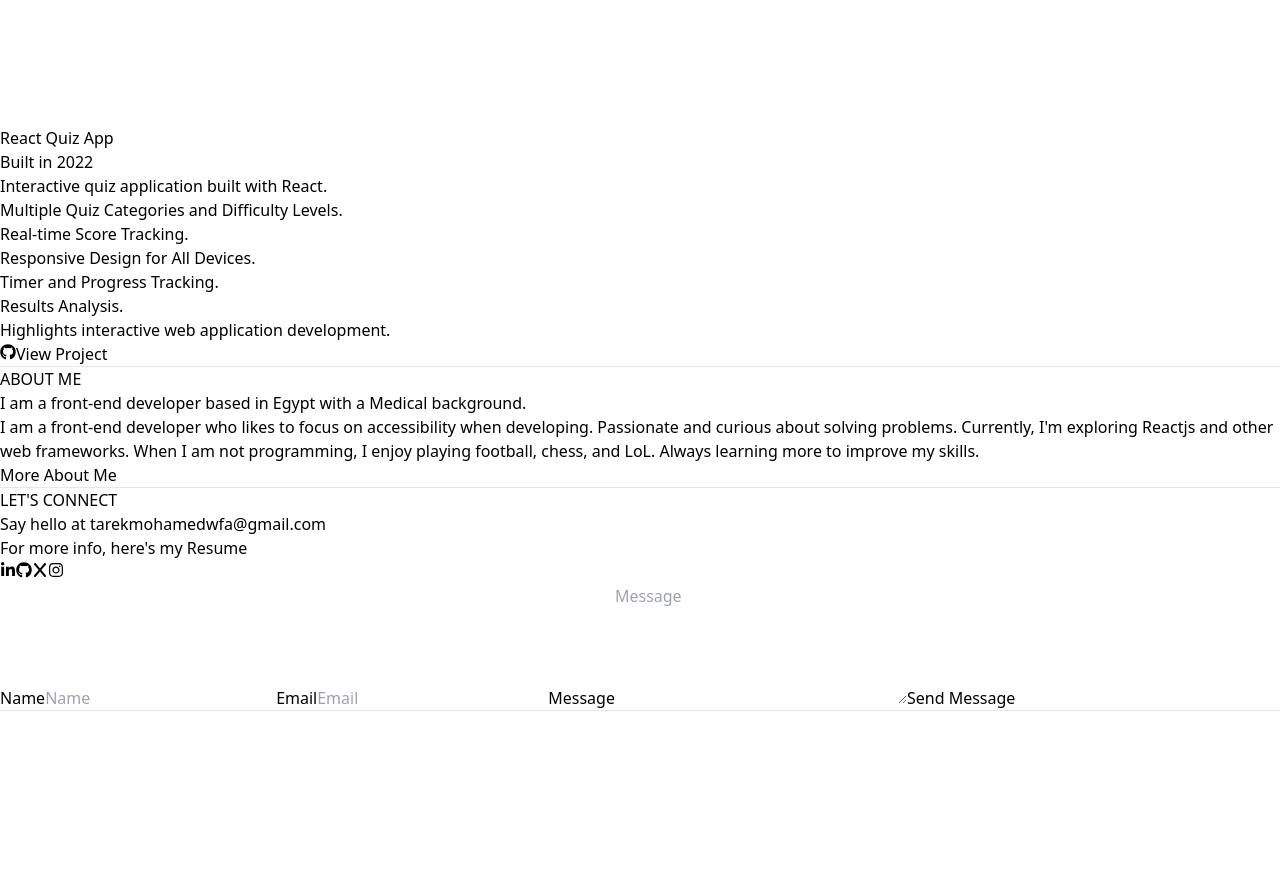
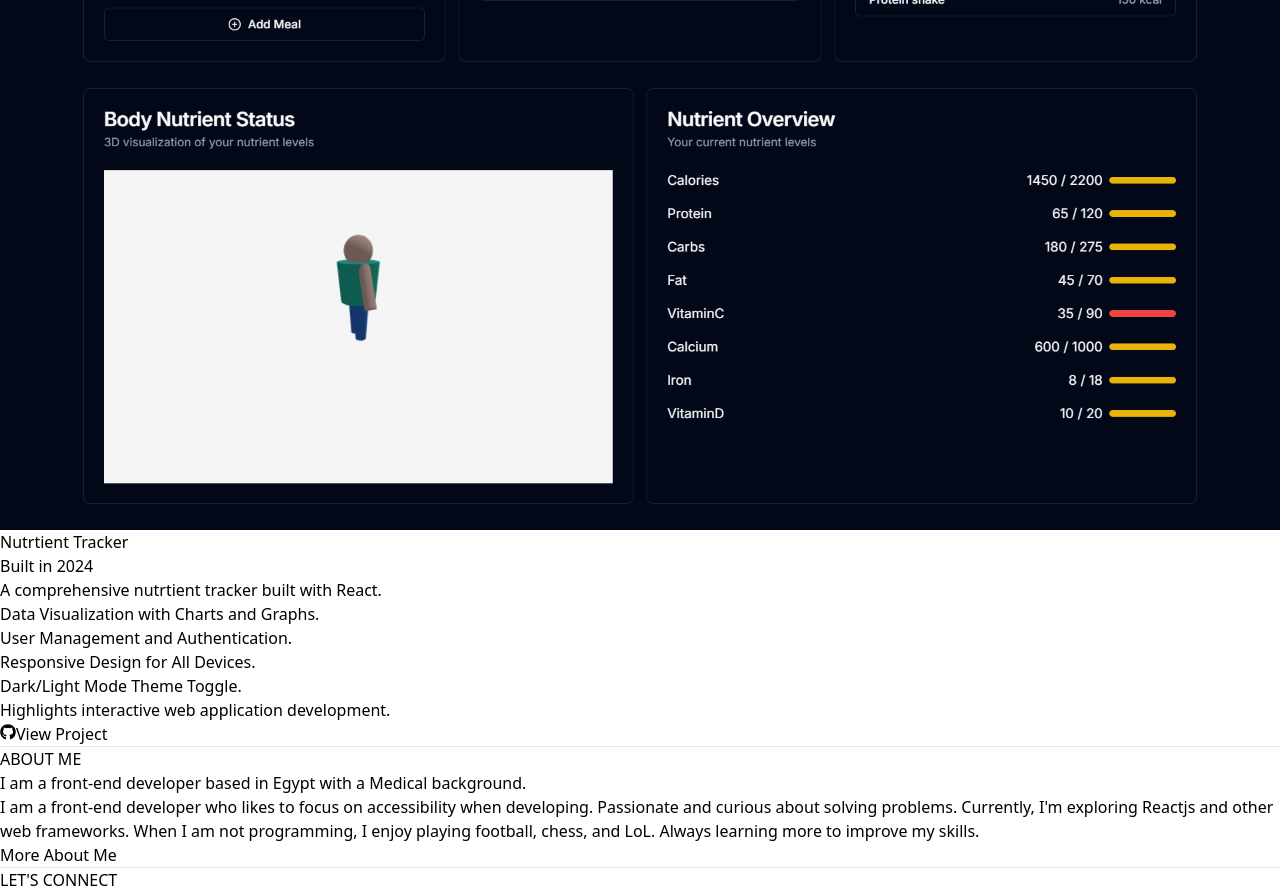
Before and after one commit to tarekwfa0110/Personal-Portfolio, a React (Vite) app: page / in a window 1280 px wide. Shown: the part 3140-4035 px from the top of the page. Before the commit the page ends 3851 px from the top, so only its background shows below. Built offline with nearby package versions, Linux system fonts and the light colour scheme.

Commit message:
Update Projects section with Nutrient Tracker project

```diff
--- a/src/components/projects/Projects.tsx
+++ b/src/components/projects/Projects.tsx
@@ -2,7 +2,7 @@ import { forwardRef } from 'react';
 import Project from "./Project";
 import admindashboard from "../../../public/admin-dashboard.png";
 import ecommerce from "../../../public/ecommerce.png";
-import quiz from "../../../public/quiz.png";
+import nutrtientTracker from "../../../public/nutrtient-tracker.png";
 
 const Projects = forwardRef<HTMLDivElement>((_, ref) => {
     return (
@@ -30,7 +30,7 @@ const Projects = forwardRef<HTMLDivElement>((_, ref) => {
                     </>
                 }
                 github={"https://github.com/tarekwfa0110/E-Commerce"}
-                project={"https://e-commerce-r89tgfkkw-tarekwfa0110s-projects.vercel.app/"}
+                project={"https://e-commerce-tarekwfa0110s-projects.vercel.app/"}
             />
             <Project
                 image={admindashboard}
@@ -50,28 +50,28 @@ const Projects = forwardRef<HTMLDivElement>((_, ref) => {
                     </>
                 }
                 github={"https://github.com/tarekwfa0110/Admin-Dashboard"}
-                project={"https://admin-dashboard-gamma-roan-62.vercel.app/"}
+                project={"https://admin-dashboard-tarekwfa0110s-projects.vercel.app/"}
             />
             <Project
-                image={quiz}
-                name={"React Quiz App"}
-                year={2022}
+                image={nutrtientTracker}
+                name={"Nutrtient Tracker"}
+                year={2024}
                 description={
                     <>
-                        <p className="text-[#C7C7C7] mb-4 leading-relaxed">Interactive <span className="font-bold text-white">quiz application</span> built with React.</p>
+                        <p className="text-[#C7C7C7] mb-4 leading-relaxed">A comprehensive <span className="font-bold text-white">nutrtient tracker</span> built with React.</p>
                         <ol className="list-decimal pl-8 mb-4 text-[#C7C7C7]">
-                            <li className="mb-2 pl-2"><span className="font-semibold text-white">Multiple Quiz Categories</span> and Difficulty Levels.</li>
-                            <li className="mb-2 pl-2"><span className="font-semibold text-white">Real-time Score Tracking</span>.</li>
+                            <li className="mb-2 pl-2"><span className="font-semibold text-white">Data Visualization</span> with Charts and Graphs.</li>
+                            <li className="mb-2 pl-2"><span className="font-semibold text-white">User Management</span> and Authentication.</li>
                             <li className="mb-2 pl-2"><span className="font-semibold text-white">Responsive Design</span> for All Devices.</li>
-                            <li className="mb-2 pl-2"><span className="font-semibold text-white">Timer and Progress Tracking</span>.</li>
-                            <li className="mb-2 pl-2"><span className="font-semibold text-white">Results Analysis</span>.</li>
+                            <li className="mb-2 pl-2"><span className="font-semibold text-white">Dark/Light Mode</span> Theme Toggle.</li>
                         </ol>
                         <p className="text-[#C7C7C7] leading-relaxed">Highlights <span className="font-bold text-white">interactive web application development</span>.</p>
                     </>
                 }
-                github={"https://github.com/tarekwfa0110/React-Quiz"}
-                project={"https://tarekwfa0110.github.io/React-Quiz/"}
+                github={"https://github.com/tarekwfa0110/NutrtientTracker"}
+                project={"https://nutrtient-tracker.vercel.app/"}
             />
+
         </div>
     );
 });
```
Also changed, not shown: public/nutrtient-tracker.png (added).
